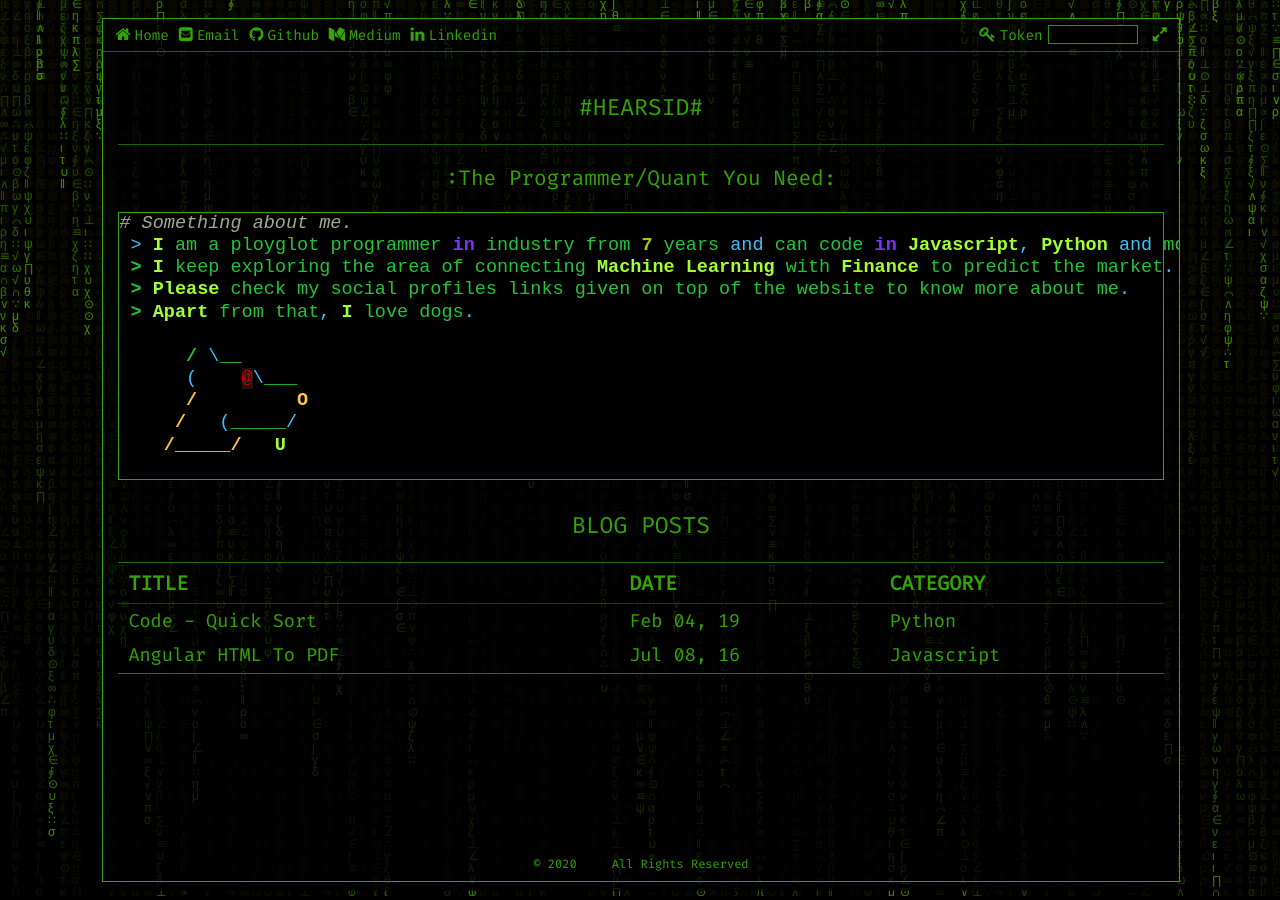
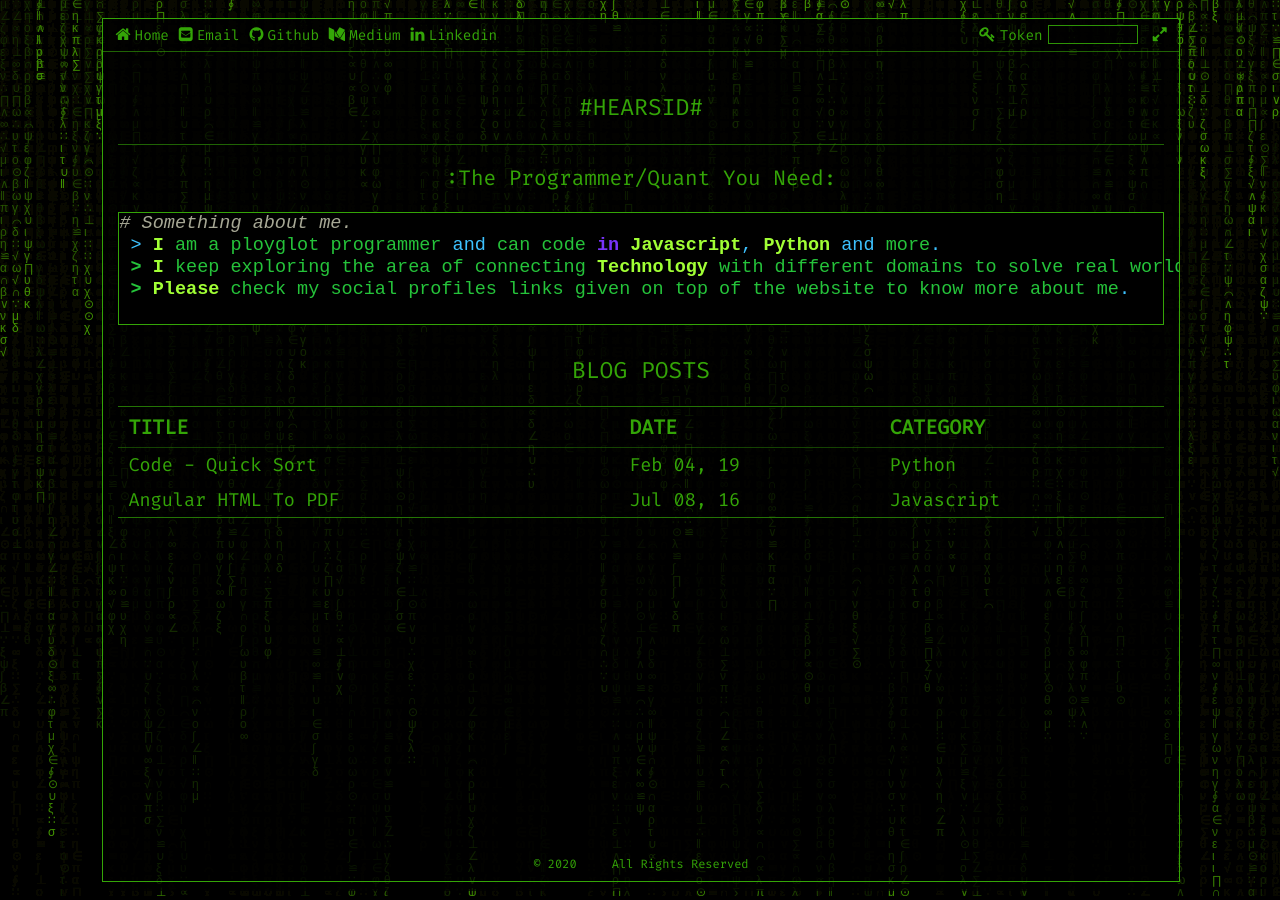
Before and after one commit to hearsid/hearsid.github.io, a Jekyll site: the page built from pages/index.md, in a window 1280 px wide. Built offline with Jekyll 4.4.1, drawn with Linux system fonts in a browser that asks for light colours.

````diff
--- a/pages/index.md
+++ b/pages/index.md
@@ -18,15 +18,8 @@ permalink: /
 
 ```ruby
 # Something about me.
- > I am a ployglot programmer in industry from 7 years and can code in Javascript, Python and more.
- > I keep exploring the area of connecting Machine Learning with Finance to predict the market.
+ > I am a ployglot programmer and can code in Javascript, Python and more.
+ > I keep exploring the area of connecting Technology with different domains to solve real world problems.
  > Please check my social profiles links given on top of the website to know more about me.
- > Apart from that, I love dogs.
-
-      / \__
-      (    @\___
-      /         O
-     /   (_____/
-    /_____/   U
 
 ```
````
Also changed, not shown: _posts/Blockchain.md (added, +25 -0 lines), _posts/2016-07-21-angular-html-to-pdf.md (renamed from _posts/2016-07-21-angular-html-to-pdf.markdown).
